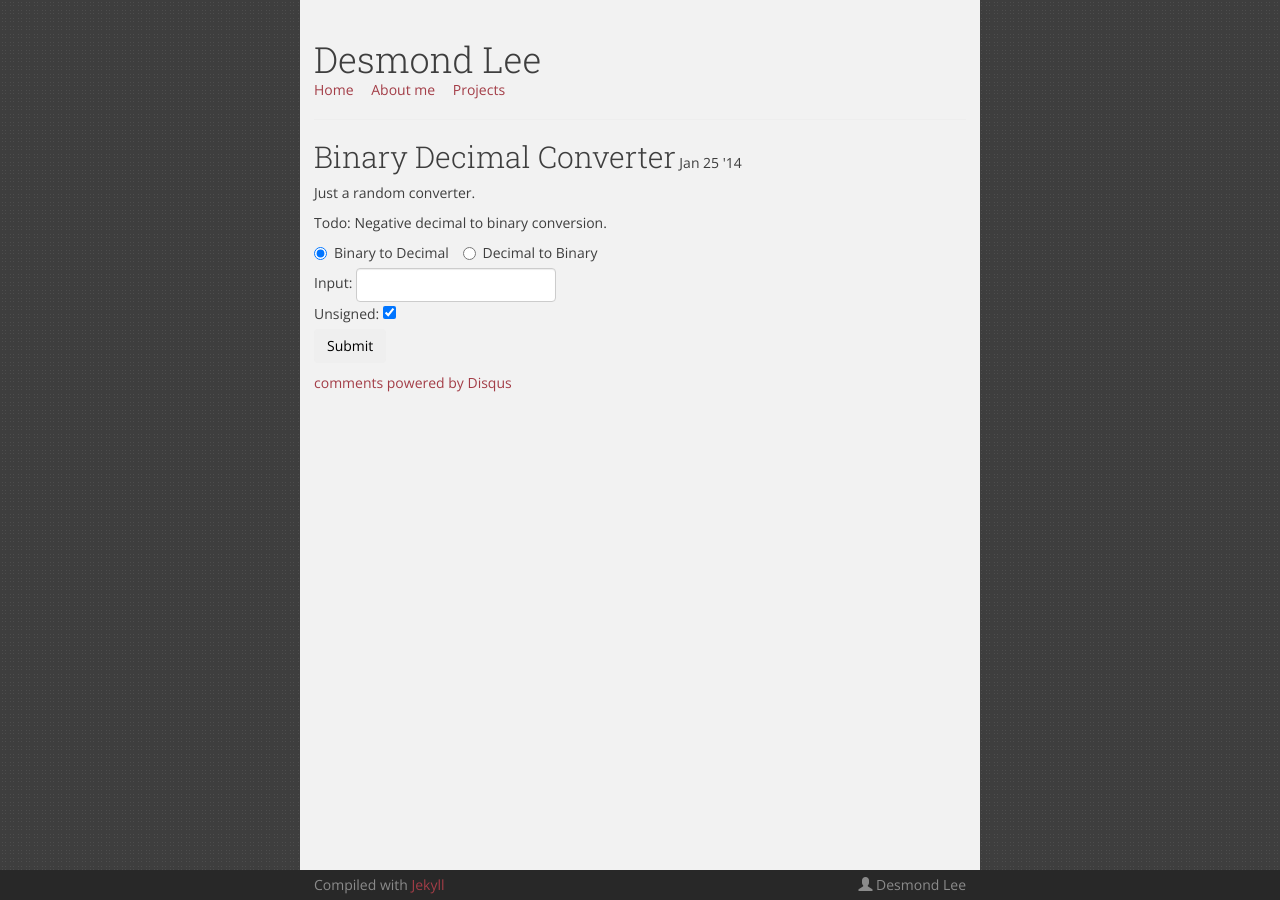
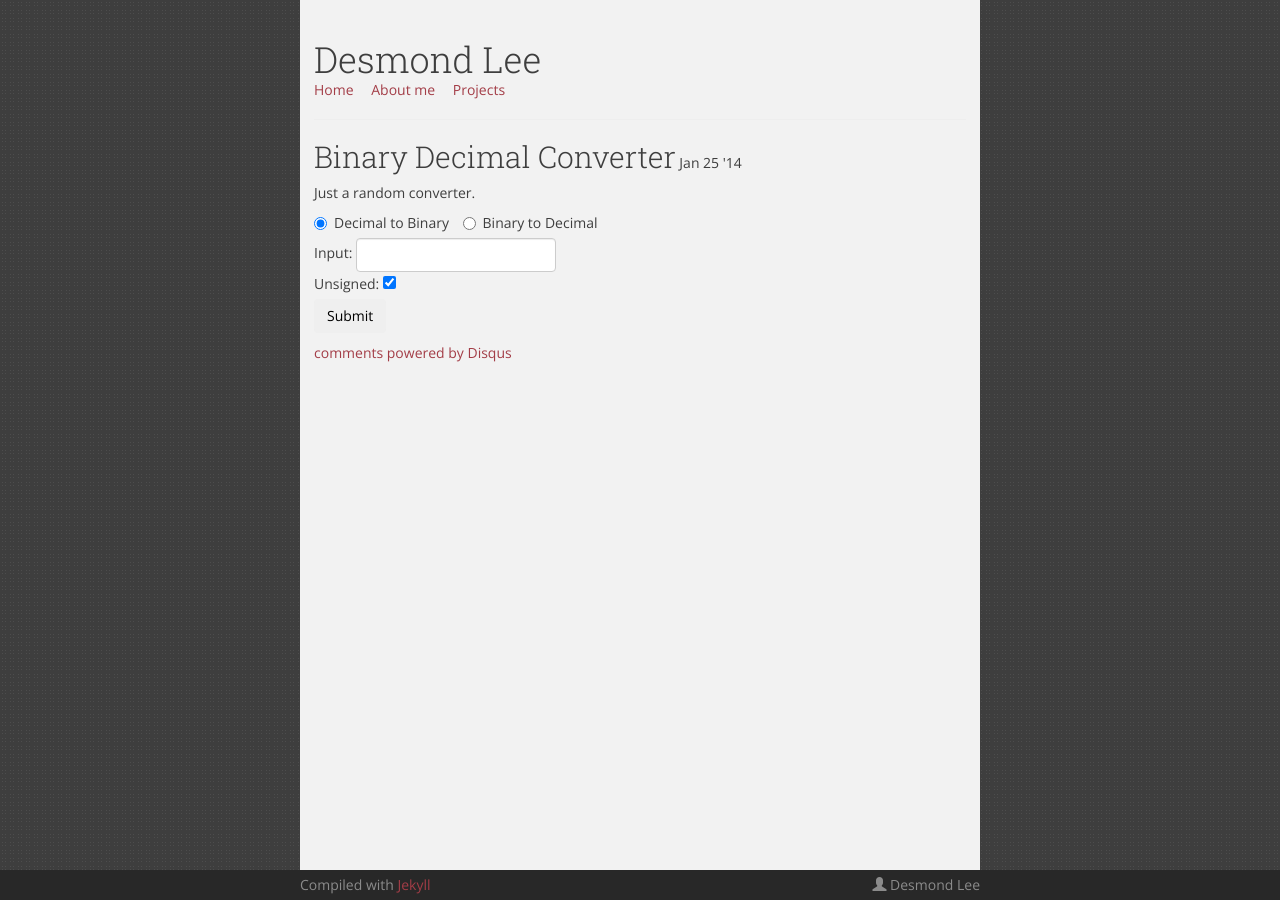
Before and after one commit to deslee/deslee-jekyll, a Jekyll site: the page built from _posts/2014-01-25-binary-decimal-converter.html, in a window 1280 px wide. Built offline with Jekyll 4.4.1, drawn with Linux system fonts in a browser that asks for light colours; Markdown is read by kramdown in place of the engine named in the settings; comment, search, counter and statistics services are not loaded.

```diff
--- a/_includes/footer.html
+++ b/_includes/footer.html
@@ -1,7 +1,18 @@
 <footer>
 	<div class="footer">
-		<span class="pull-left">Compiled with <a href="http://jekyllrb.com/">Jekyll</a></span>
+		<div id="main-footer">
+			<span class="pull-left">Compiled with <a href="http://jekyllrb.com/">Jekyll</a></span>
 
-		<span class="pull-right"><span class="glyphicon glyphicon-user"></span> <a href="{{ site.relative }}about" style="color: inherit">Desmond Lee</a></span>
+			<span class="pull-right"><span class="glyphicon glyphicon-user"></span> <a href="{{ site.relative }}about" style="color: inherit">Desmond Lee</a></span>
+
+			<div style="clear:both;"></div>
+		</div>
+		<div id="extra-footer" style="display:none">
+			<span class="pull-left">Unique visitors: <span data-target="unique"></span></span>
+
+			<span class="pull-right">Total visits: <span data-target="total"></span></span>
+
+			<div style="clear:both;"></div>
+		</div>
 	</div>
 </footer>
--- a/_posts/2014-01-25-binary-decimal-converter.html
+++ b/_posts/2014-01-25-binary-decimal-converter.html
@@ -3,19 +3,19 @@ layout: post
 categories: blog
 ---
 
-<p>Just a random converter.</p><p>Todo: Negative decimal to binary conversion.</p>
+<p>Just a random converter.</p>
 
 <div>
 	<div class="radio-inline">
 	  <label>
-	    <input type="radio" name="conversion" id="b2d" value="b2d" checked>
-	    Binary to Decimal
+	    <input type="radio" name="conversion" id="d2b" value="d2b" checked>
+	    Decimal to Binary
 	  </label>
 	</div>
 	<div class="radio-inline">
 	  <label>
-	    <input type="radio" name="conversion" id="d2b" value="d2b">
-	    Decimal to Binary
+	    <input type="radio" name="conversion" id="b2d" value="b2d" >
+	    Binary to Decimal
 	  </label>
 	</div>
 </div>
@@ -27,7 +27,6 @@ categories: blog
 <p id="answer"></p>
 
 <script>
-
 $('#d2b').click(function() {
 	$("#unsigned").attr("disabled", true);
 })
@@ -66,10 +66,11 @@ $('#submit').on('click', function() {
 			r = Number(num).toString(2)
 			result = '00000000' + r
 			result = result.substr(result.length - Math.max(r.length, 8))
-			result = result.replace(/1/g, 'X').replace(/0/g, '1').replace(/X/g, '0')
+			result = result.replace(/1/g, 'X').replace(/0/g, '1').replace(/X/g, '0') + " (two's complement)"
 		}
+		result = "Binary: " + result
 	}
 
-	$('#answer').text("Decimal: " + result)
+	$('#answer').text(result)
 })
 </script>
--- a/css/hybrid.css
+++ b/css/hybrid.css
@@ -13,7 +13,7 @@ a:link, a:visited, a:active {
   color: #A33D47
 }
 
-a:hover {
+a:hover, a:visited:hover, a:active:hover {
   color: #3E3E3E;
   text-decoration: none;
 }
@@ -31,3 +31,9 @@ footer a:hover {
   color: #F2F2F2;
   text-decoration: none;
 }
+
+footer .footer {
+  max-width: 680px;
+  margin: 0 auto;
+  padding: 0;
+}
--- a/js/ajax_state.js
+++ b/js/ajax_state.js
@@ -1,5 +1,5 @@
 function scrollTop() {
-    $("html").animate({ scrollTop: "0px" });
+    $("body,html").animate({ scrollTop: "0px" });
 }
 
 function getState(url) {
@@ -25,6 +25,11 @@ function replaceMainSection(data){
     $('main').fadeOut(delta)
     $('main').html(data);
     $('main').fadeIn(delta)
+
+    if (updateCounters) {
+        updateCounters()
+    }
+
     return data
 }
 
@@ -34,8 +39,6 @@ function nav_clicked(url){
     NProgress.start();
     NProgress.inc();
 
-    console.log(currentState)
-    console.log(nextState)
     scrollTop()
 
     if ( currentState != nextState ) {
@@ -70,7 +73,6 @@ $('a[href^="/"]').click(function(e){
 window.onpopstate = function(event) {
     var state = event.state
     if (state != null && state.name != currentState) {
-        console.log(state)
         NProgress.start();
 
         if (state) {
```
Also changed, not shown: other parts of _posts/2014-01-25-binary-decimal-converter.html (+4 -3 lines), _layouts/default.html (+10 -0 lines).
